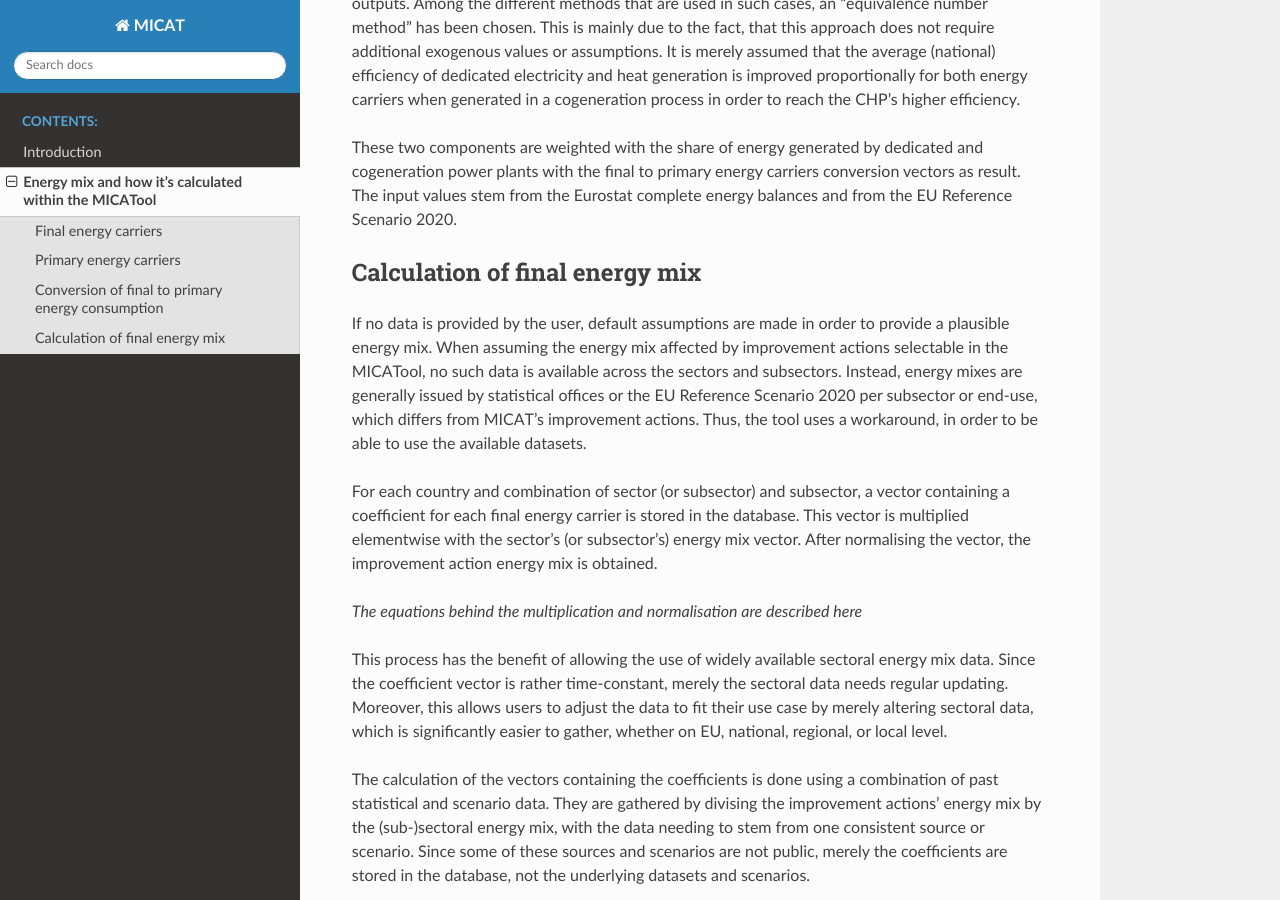
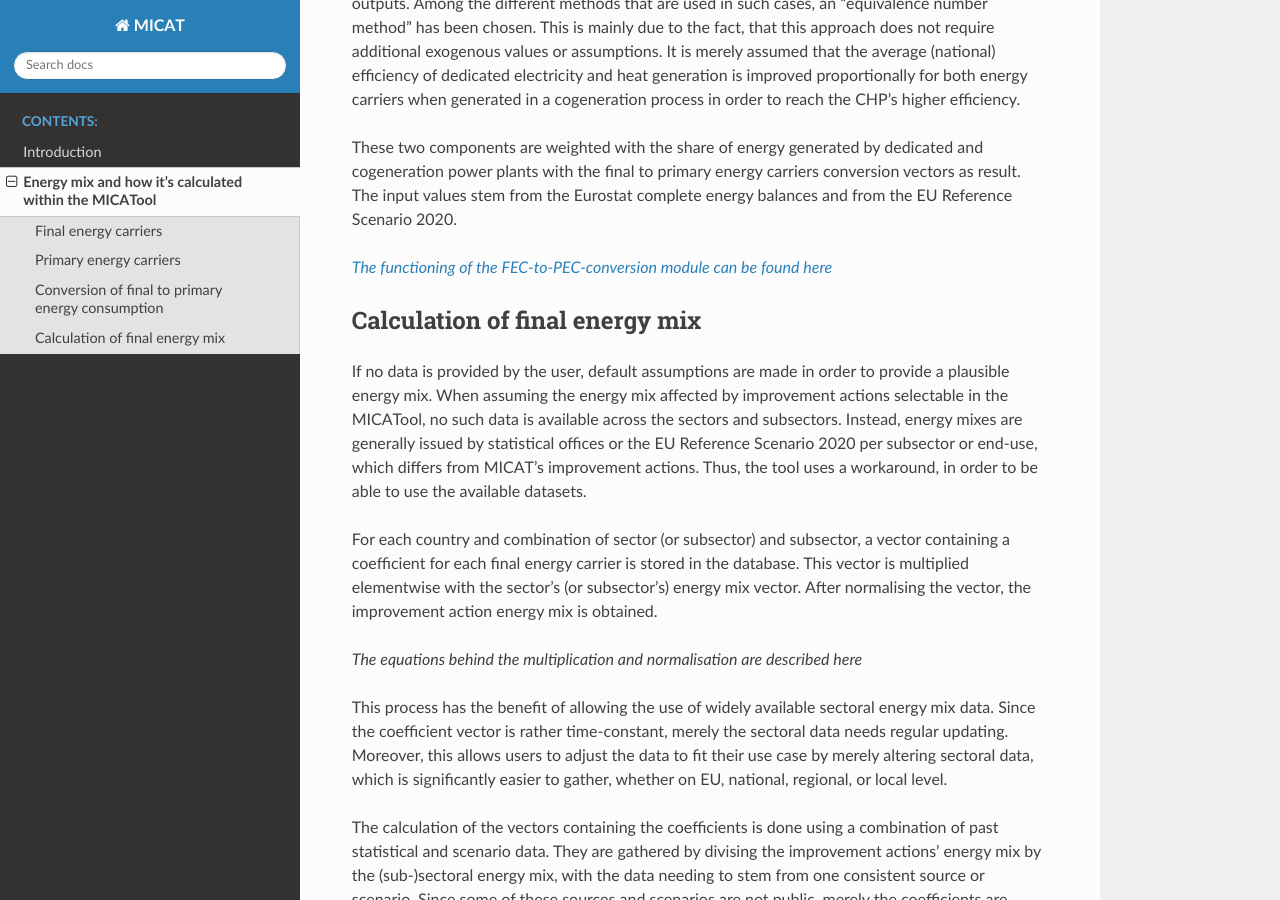
Before and after one commit to fraunhofer-isi/micat, a Sphinx documentation site: the page built from doc/source/energy_mix/energy_mix_description.md, in a window 1280 px wide and 900 px high, scrolled down 1878 px. Built offline with Sphinx 7.4.7 and the Read the Docs theme 2.0.0, drawn with Linux system fonts in a browser that asks for light colours.

Commit message:
Update energy_mix_description.md
Signed-off-by: Frederic Berger <79266080+Edinbro@users.noreply.github.com>

```diff
--- a/doc/source/energy_mix/energy_mix_description.md
+++ b/doc/source/energy_mix/energy_mix_description.md
@@ -87,6 +87,8 @@ cogeneration power plants with the final to primary energy carriers conversion v
 as result. The input values stem from the Eurostat complete energy balances and from
 the EU Reference Scenario 2020.
 
+[*The functioning of the FEC-to-PEC-conversion module can be found here*](chi_calc)
+
 Calculation of final energy mix
 ----
 If no data is provided by the user, default assumptions are made in order to provide
```
